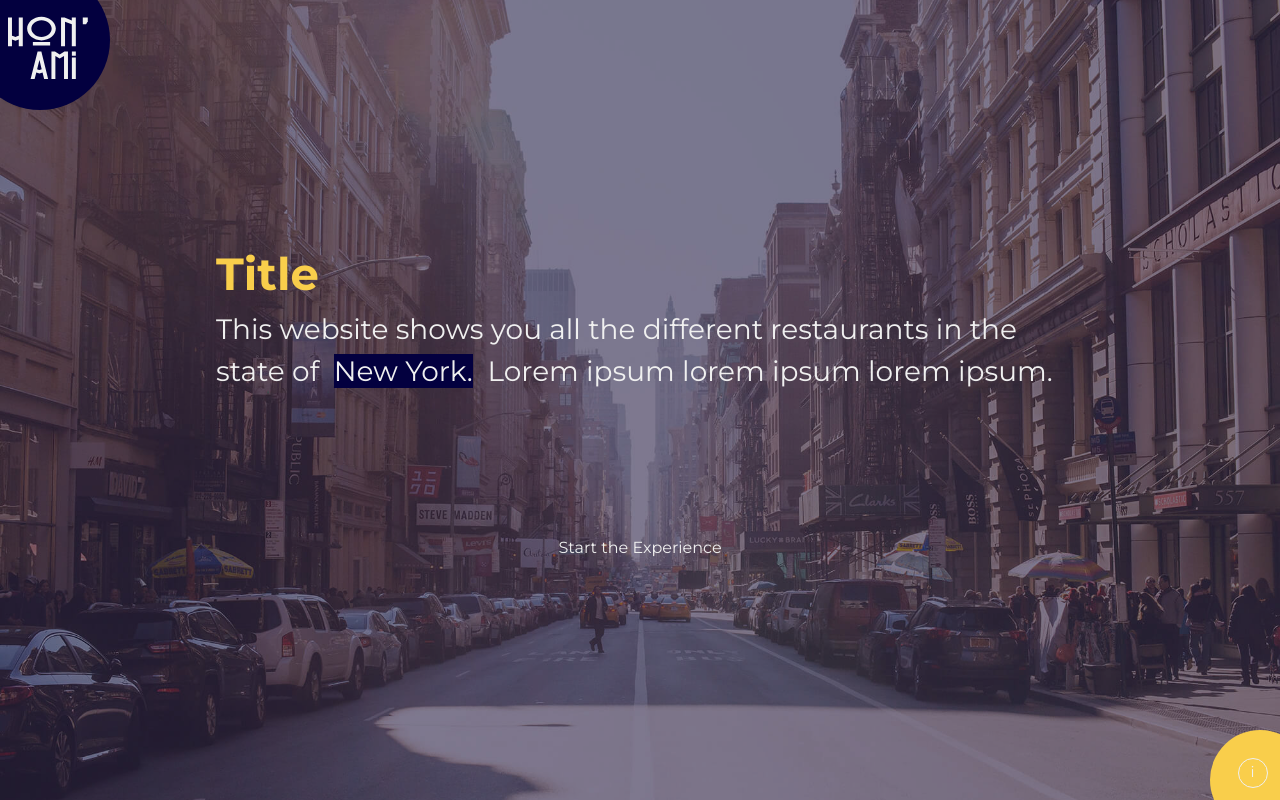
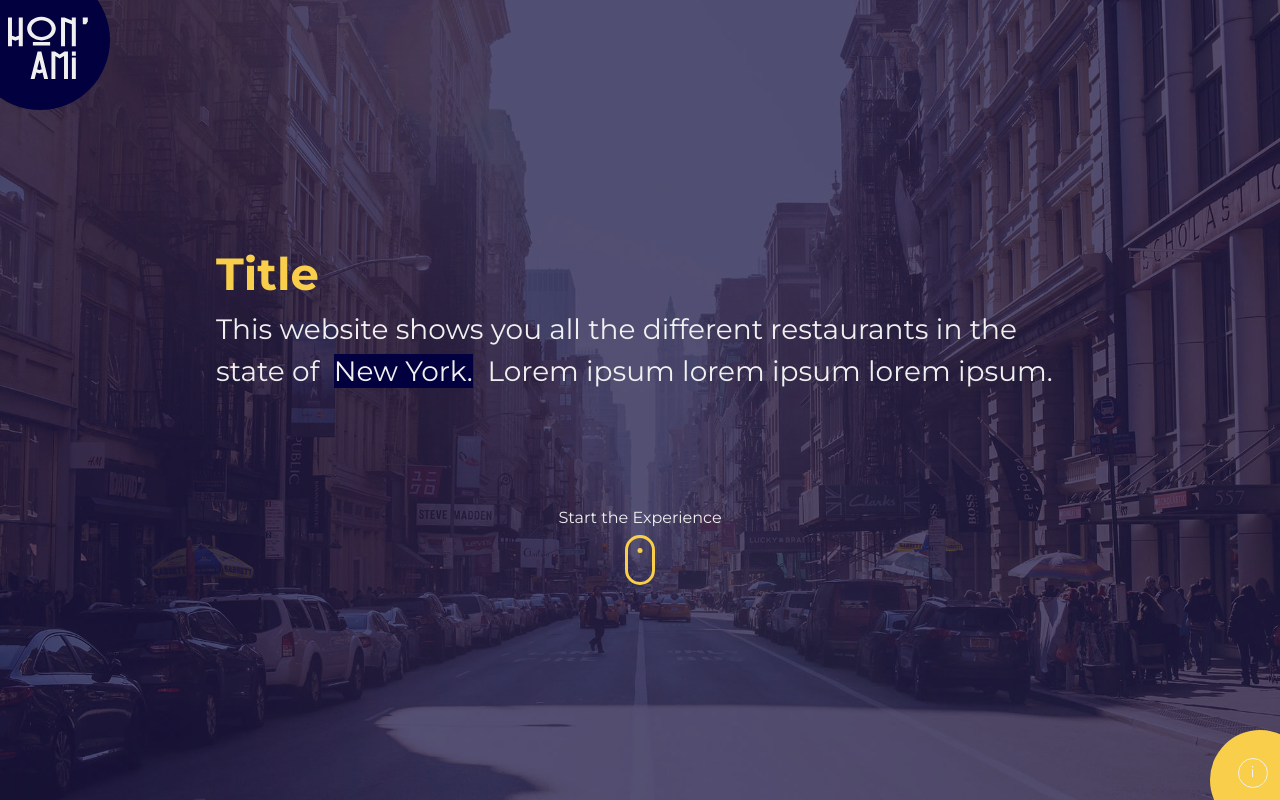
Before and after one commit to hon-ami/Front-end, a React (Create React App) app: page / in a window 1280 px wide. Built offline with nearby package versions, Linux system fonts and the light colour scheme; what react-mapbox-gl would draw is missing.

Commit message:
made mouse with css

```diff
--- a/src/components/LandingPage/LandingPage.js
+++ b/src/components/LandingPage/LandingPage.js
@@ -24,6 +24,9 @@ class LandingPage extends Component {
         </Row>
         <div className="LandingPage-start">
           <Link className="LandingPage-start-link" to='/map'>Start the Experience</Link>
+          <div className="LandingPage-start-mouse-container">
+            <div className="LandingPage-start-mouse"></div>
+          </div>
         </div>
         <Info />
       </Grid>
--- a/src/components/LandingPage/LandingPage.scss
+++ b/src/components/LandingPage/LandingPage.scss
@@ -20,7 +20,7 @@
     left: 0;
     height: 100%;
     width: 100%;
-    background: rgba(#03003F, .4);
+    background: rgba(#03003F, .6);
     z-index: 0;
   }
   &-title {
@@ -52,5 +52,31 @@
       position: relative;
       z-index: 1;
     }
+    &-mouse {
+      position: absolute;
+      top: 50%;
+      left: 50%;
+      transform: translate(-50%, -50%);
+      background: none;
+      height: 5rem;
+      width: 3rem;
+      border: .3rem solid $secondaryColor;
+      border-radius: 2rem;
+      &::after {
+        position: absolute;
+        content: "";
+        top: 1rem;
+        left: 50%;
+        transform: translateX(-50%);
+        height: .5rem;
+        width: .5rem;
+        border-radius: 50%;
+        background: $secondaryColor;
+      }
+      &-container {
+        position: relative;
+        margin-top: 3rem;
+      }
+    }
   }
 }
```
Also changed, not shown: src/assets/mouse.jpg (deleted).
